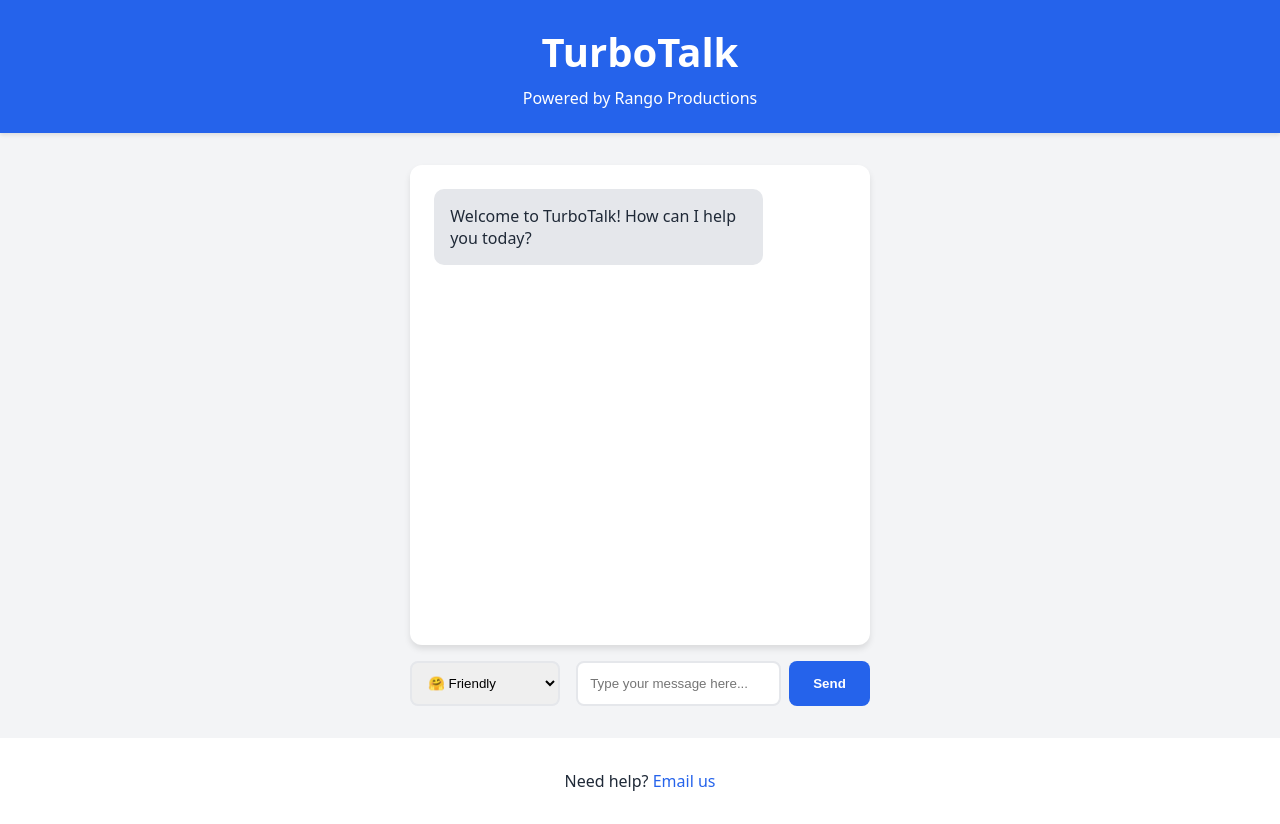
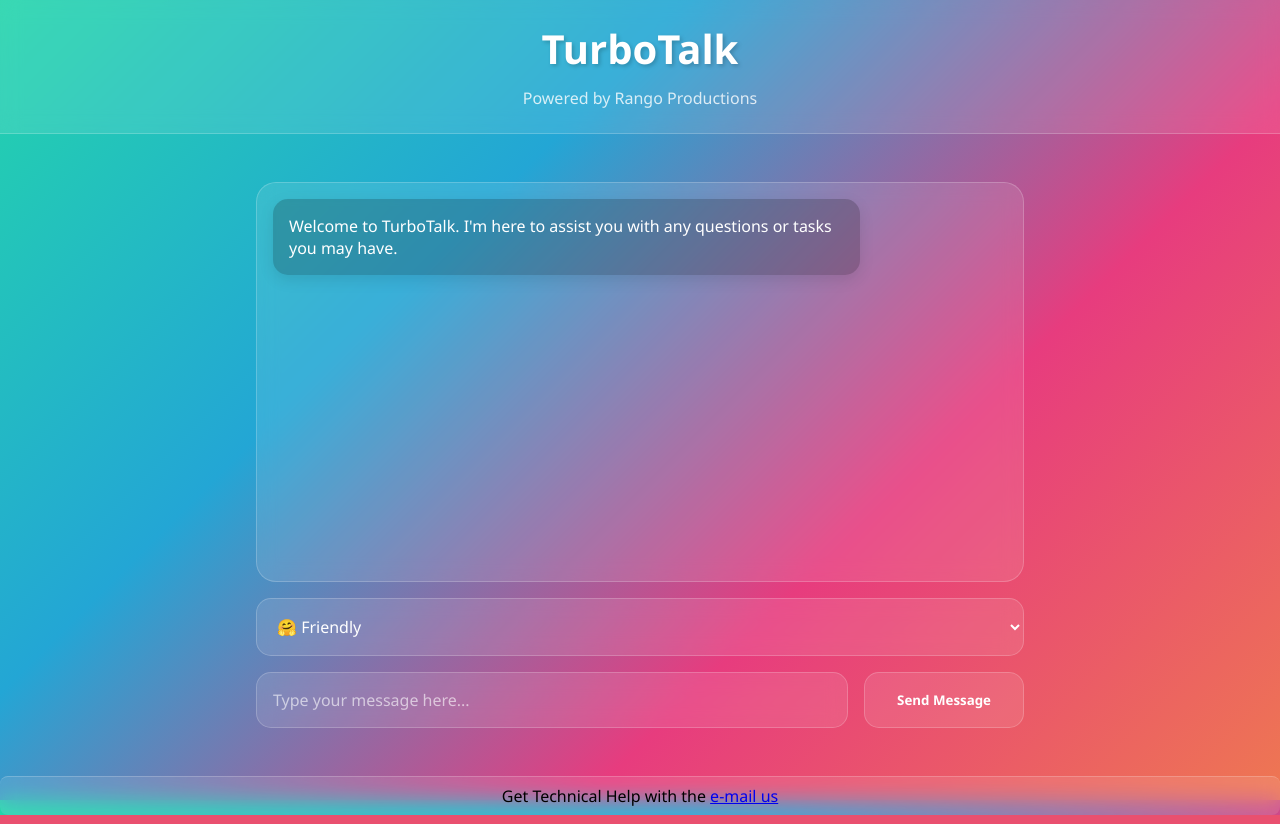
Before and after one commit to Rushi-Soni/TurboTalk_AI, a Flask app: page / in a window 1280 px wide. Run offline with Flask 3, Linux system fonts and the light colour scheme; data that the repository does not hold is empty.

Commit message:
Update ui.html

````diff
--- a/Webui_AI/templates/ui.html
+++ b/Webui_AI/templates/ui.html
@@ -6,186 +6,304 @@
     <title>TurboTalk</title>
     <script src="https://cdnjs.cloudflare.com/ajax/libs/jquery/3.6.0/jquery.min.js"></script>
     <style>
-        :root {
-            --primary: #2563eb;
-            --primary-dark: #1e40af;
-            --bg: #f3f4f6;
-            --text: #1f2937;
+        @keyframes gradient {
+            0% { background-position: 0% 50%; }
+            50% { background-position: 100% 50%; }
+            100% { background-position: 0% 50%; }
         }
 
-        * { margin: 0; padding: 0; box-sizing: border-box; }
+        @keyframes slideIn {
+            from { transform: translateY(20px); opacity: 0; }
+            to { transform: translateY(0); opacity: 1; }
+        }
+
+        @keyframes pulse {
+            0% { transform: scale(1); }
+            50% { transform: scale(1.05); }
+            100% { transform: scale(1); }
+        }
+
+        @keyframes typewriter {
+            from { width: 0; }
+            to { width: 100%; }
+        }
+
+        @keyframes float {
+            0% { transform: translateY(0px); }
+            50% { transform: translateY(-10px); }
+            100% { transform: translateY(0px); }
+        }
+
+        @keyframes glow {
+            0% { box-shadow: 0 0 5px rgba(26, 115, 232, 0.5); }
+            50% { box-shadow: 0 0 20px rgba(26, 115, 232, 0.8); }
+            100% { box-shadow: 0 0 5px rgba(26, 115, 232, 0.5); }
+        }
+
+        * {
+            margin: 0;
+            padding: 0;
+            box-sizing: border-box;
+            font-family: 'Segoe UI', Tahoma, Geneva, Verdana, sans-serif;
+        }
 
         body {
-            font-family: system-ui, -apple-system, sans-serif;
-            background: var(--bg);
-            color: var(--text);
-            min-height: 100vh;
+            background: linear-gradient(-45deg, #ee7752, #e73c7e, #23a6d5, #23d5ab);
+            background-size: 400% 400%;
+            background-attachment: fixed;
+            animation: gradient 15s ease infinite;
+            height: 100vh;
             display: flex;
             flex-direction: column;
         }
 
         .header {
-            background: var(--primary);
-            color: white;
+            background: rgba(255, 255, 255, 0.1);
+            backdrop-filter: blur(10px);
             padding: 1.5rem;
             text-align: center;
-            box-shadow: 0 2px 4px rgba(0,0,0,0.1);
+            border-bottom: 1px solid rgba(255, 255, 255, 0.2);
         }
 
-        .header h1 { font-size: 2.5rem; margin-bottom: 0.5rem; }
+        .header h1 {
+            color: white;
+            font-size: 2.5rem;
+            margin-bottom: 0.5rem;
+            text-shadow: 2px 2px 4px rgba(0,0,0,0.2);
+            animation: float 3s ease-in-out infinite;
+        }
+
+        .header p {
+            color: rgba(255, 255, 255, 0.8);
+            animation: slideIn 1s ease-out;
+        }
 
         .chat-container {
-            max-width: 1000px;
+            flex: 1;
+            max-width: 800px;
             margin: 2rem auto;
-            padding: 0 1rem;
-            flex: 1;
+            padding: 1rem;
+            width: 95%;
+            display: flex;
+            flex-direction: column;
+            animation: slideIn 0.5s ease-out;
         }
 
         .chat-box {
-            background: white;
-            border-radius: 12px;
-            height: 60vh;
-            padding: 1.5rem;
-            box-shadow: 0 4px 6px rgba(0,0,0,0.1);
+            flex: 1;
+            background: rgba(255, 255, 255, 0.1);
+            backdrop-filter: blur(10px);
+            border-radius: 20px;
+            padding: 1rem;
+            margin-bottom: 1rem;
             overflow-y: auto;
-            margin-bottom: 1rem;
+            min-height: 400px;
+            border: 1px solid rgba(255, 255, 255, 0.2);
+            transition: all 0.3s ease;
+        }
+
+        .chat-box:hover {
+            transform: translateY(-5px);
+            box-shadow: 0 10px 20px rgba(0,0,0,0.2);
+        }
+
+        .note {
+            background-color: rgba(255, 255, 0, 0.2);
+            padding: 2px 5px;
+            border-radius: 3px;
+            font-weight: bold;
+        }
+
+        .quote {
+            color: #4CAF50;
+            font-style: italic;
+        }
+
+        .single-quote {
+            color: #2196F3;
+            font-style: italic;
+        }
+
+        code {
+            background-color: rgba(0, 0, 0, 0.3);
+            padding: 2px 5px;
+            border-radius: 3px;
+            font-family: 'Courier New', monospace;
+            white-space: pre-wrap;
         }
 
         .message {
+            white-space: pre-wrap;
+            margin-bottom: 1rem;
             padding: 1rem;
-            border-radius: 10px;
-            margin-bottom: 1rem;
+            border-radius: 15px;
             max-width: 80%;
-            animation: fadeIn 0.3s;
-            word-wrap: break-word;
+            animation: slideIn 0.5s ease-out;
+            transition: all 0.3s ease;
+        }
+
+        .message:hover {
+            transform: scale(1.02);
         }
 
         .user-message {
-            background: var(--primary);
+            background: rgba(255, 255, 255, 0.2);
+            margin-left: auto;
             color: white;
-            margin-left: auto;
+            box-shadow: 0 5px 15px rgba(0,0,0,0.1);
         }
 
-        .bot-message { background: #e5e7eb; }
+        .bot-message {
+            background: rgba(0, 0, 0, 0.2);
+            margin-right: auto;
+            color: white;
+            box-shadow: 0 5px 15px rgba(0,0,0,0.1);
+        }
 
-        .error-message {
-            background: #fee2e2;
-            color: #991b1b;
-            border-left: 4px solid #dc2626;
+        .input-container {
+            display: flex;
+            gap: 1rem;
+            flex-direction: column;
+            animation: slideIn 0.5s ease-out;
+        }
+
+        .behavior-select {
+            padding: 1rem;
+            border: none;
+            border-radius: 15px;
+            font-size: 1rem;
+            background: rgba(255, 255, 255, 0.1);
+            backdrop-filter: blur(10px);
+            color: white;
+            transition: all 0.3s ease;
+            cursor: pointer;
+            border: 1px solid rgba(255, 255, 255, 0.2);
+        }
+
+        .behavior-select:hover {
+            background: rgba(255, 255, 255, 0.2);
+            transform: translateY(-2px);
+        }
+
+        .behavior-select option {
+            background: #2c3e50;
+            color: white;
+        }
+
+        .message-input-group {
+            display: flex;
+            gap: 1rem;
+        }
+
+        input[type="text"] {
+            flex: 1;
+            padding: 1rem;
+            border: none;
+            border-radius: 15px;
+            font-size: 1rem;
+            background: rgba(255, 255, 255, 0.1);
+            backdrop-filter: blur(10px);
+            color: white;
+            transition: all 0.3s ease;
+            border: 1px solid rgba(255, 255, 255, 0.2);
+        }
+
+        input[type="text"]::placeholder {
+            color: rgba(255, 255, 255, 0.6);
+        }
+
+        input[type="text"]:focus {
+            outline: none;
+            background: rgba(255, 255, 255, 0.2);
+            transform: translateY(-2px);
+            animation: glow 2s infinite;
+        }
+
+        button {
+            padding: 1rem 2rem;
+            background: rgba(255, 255, 255, 0.1);
+            color: white;
+            border: none;
+            border-radius: 15px;
+            cursor: pointer;
+            transition: all 0.3s ease;
+            border: 1px solid rgba(255, 255, 255, 0.2);
+            font-weight: bold;
+        }
+
+        button:hover:not(:disabled) {
+            background: rgba(255, 255, 255, 0.2);
+            transform: translateY(-2px);
+            animation: pulse 2s infinite;
+        }
+
+        button:disabled {
+            background: rgba(255, 255, 255, 0.05);
+            cursor: not-allowed;
+        }
+
+        ::-webkit-scrollbar {
+            width: 10px;
+        }
+
+        ::-webkit-scrollbar-track {
+            background: rgba(255, 255, 255, 0.1);
+            border-radius: 5px;
+        }
+
+        ::-webkit-scrollbar-thumb {
+            background: rgba(255, 255, 255, 0.2);
+            border-radius: 5px;
+            transition: all 0.3s ease;
+        }
+
+        ::-webkit-scrollbar-thumb:hover {
+            background: rgba(255, 255, 255, 0.3);
         }
 
         .typing-indicator {
             display: none;
             padding: 1rem;
-            color: #6b7280;
-            font-style: italic;
+            background: rgba(255, 255, 255, 0.1);
+            border-radius: 15px;
+            color: white;
+            margin-bottom: 1rem;
+            animation: pulse 1s infinite;
         }
 
-        .input-container {
-            display: flex;
-            gap: 1rem;
-            margin-top: 1rem;
+        .typing-indicator span {
+            display: inline-block;
+            margin: 0 2px;
+            animation: bounce 0.6s infinite;
         }
 
-        .behavior-select {
-            padding: 0.75rem;
-            border: 2px solid #e5e7eb;
-            border-radius: 8px;
-            min-width: 150px;
-            cursor: pointer;
-            transition: all 0.3s;
+        @keyframes bounce {
+            0%, 100% { transform: translateY(0); }
+            50% { transform: translateY(-5px); }
+        }
+            footer {
+            background-color: rgba(255, 255, 255, 0.1); /* Matches existing styles*/
+            backdrop-filter: blur(10px);
+            text-align: center;
+            border-top: 1px solid rgba(255, 255, 255, 0.2);
+            color: var(--text-dark); /* Ensures text is readable */
+            animation: slideIn 0.5s ease-out;/* Add animation if desired */
+            text-decoration: none;
+            font-weight: 500;
+            padding: 0.5rem 1rem;
+            border-radius: 0.5rem;
+            transition: var(--transition);
+            position: relative;
         }
 
-        .message-input-group { flex: 1; display: flex; gap: 0.5rem; }
-
-        #messageInput {
-            flex: 1;
-            padding: 0.75rem;
-            border: 2px solid #e5e7eb;
-            border-radius: 8px;
-            transition: border-color 0.3s;
-        }
-
-        #messageInput:focus {
-            outline: none;
-            border-color: var(--primary);
-            box-shadow: 0 0 0 3px rgba(37,99,235,0.1);
-        }
-
-        #sendButton {
-            padding: 0.75rem 1.5rem;
-            background: var(--primary);
-            color: white;
-            border: none;
-            border-radius: 8px;
-            cursor: pointer;
-            transition: all 0.3s;
-            font-weight: 600;
-        }
-
-        #sendButton:hover {
-            background: var(--primary-dark);
-            transform: translateY(-1px);
-        }
-
-        #sendButton:disabled {
-            background: #9ca3af;
-            cursor: not-allowed;
-            transform: none;
-        }
-
-        .retry-button {
-            background: #dc2626;
-            color: white;
-            border: none;
-            padding: 0.5rem 1rem;
-            border-radius: 4px;
-            cursor: pointer;
-            margin-top: 0.5rem;
-        }
-
-        .connection-status {
-            position: fixed;
-            top: 1rem;
-            right: 1rem;
-            padding: 0.5rem 1rem;
-            border-radius: 4px;
-            display: none;
-            z-index: 1000;
-        }
-
-        .connection-status.online {
-            background: #dcfce7;
-            color: #166534;
-        }
-
-        .connection-status.offline {
-            background: #fee2e2;
-            color: #991b1b;
-        }
-
-        footer {
-            text-align: center;
-            padding: 2rem;
-            background: white;
-            margin-top: auto;
-        }
-
-        footer a {
-            color: var(--primary);
-            text-decoration: none;
-        }
-
-        @keyframes fadeIn {
-            from { opacity: 0; transform: translateY(10px); }
-            to { opacity: 1; transform: translateY(0); }
-        }
-
-        @media (max-width: 768px) {
-            .input-container { flex-direction: column; }
-            .message { max-width: 90%; }
-            .header h1 { font-size: 2rem; }
-            .behavior-select { width: 100%; }
+      .code-output {
+            background-color: rgba(0, 0, 0, 0.3);
+            padding: 10px;
+            border-radius: 5px;
+            font-family: 'Courier New', monospace;
+            white-space: pre-wrap;
+            word-wrap: break-word;
+            color: #e0e0e0;
         }
     </style>
 </head>
@@ -196,14 +314,14 @@
     </div>
 
     <div class="chat-container">
-        <div id="chatBox" class="chat-box">
-            <div id="typingIndicator" class="typing-indicator">
-                TurboTalk is thinking...
+        <div class="chat-box" id="chatBox">
+            <div class="typing-indicator" id="typingIndicator">
+                TurboTalk is processing<span>.</span><span>.</span><span>.</span>
             </div>
         </div>
 
         <div class="input-container">
-            <select id="behaviorSelect" class="behavior-select">
+            <select class="behavior-select" id="behaviorSelect">
                 <option value="friendly">🤗 Friendly</option>
                 <option value="professional">👔 Professional</option>
                 <option value="casual">😊 Casual</option>
@@ -216,93 +334,71 @@
 
             <div class="message-input-group">
                 <input type="text" id="messageInput" placeholder="Type your message here..." />
-                <button id="sendButton">Send</button>
+                <button id="sendButton">Send Message</button>
             </div>
         </div>
     </div>
-
-    <div id="connectionStatus" class="connection-status"></div>
-
     <footer>
-        <p>Need help? <a href="mailto:rushisoni1209@gmail.com">Email us</a></p>
+        <p>Get Technical Help with the <a href="mailto:rushisoni1209@gmail.com">e-mail us</a></p>
     </footer>
 
     <script>
-        $(document).ready(function() {
-            let isConnected = true;
-            let retryCount = 0;
-            const maxRetries = 3;
+    $(document).ready(function () {
+        const chatBox = $('#chatBox');
+        const messageInput = $('#messageInput');
+        const behaviorSelect = $('#behaviorSelect');
+        const sendButton = $('#sendButton');
+        const typingIndicator = $('#typingIndicator');
 
-            function updateConnectionStatus(online) {
-                isConnected = online;
-                $('#connectionStatus')
-                    .text(online ? 'Connected' : 'Connection Lost')
-                    .removeClass(online ? 'offline' : 'online')
-                    .addClass(online ? 'online' : 'offline')
-                    .fadeIn()
-                    .delay(3000)
-                    .fadeOut();
+        setTimeout(() => {
+            addMessage("Welcome to TurboTalk. I'm here to assist you with any questions or tasks you may have.", false);
+        }, 1000);
+
+        function addMessage(message, isUser) {
+            const messageDiv = $('<div>')
+                .addClass('message')
+                .addClass(isUser ? 'user-message' : 'bot-message')
+                .css('opacity', '0');
+
+            if (isUser) {
+                messageDiv.text(message);
+            } else {
+                if (message.startsWith('```') && message.endsWith('```')) {
+                    const codeContent = message.replace(/```/g, '').trim();
+                    const codeDiv = $('<div>')
+                        .addClass('code-output')
+                        .text(codeContent);
+                    messageDiv.append(codeDiv);
+                } else if (message.includes('&lt;') && message.includes('&gt;')) {
+                    const escapedContent = message
+                        .replace(/&lt;/g, '<')
+                        .replace(/&gt;/g, '>')
+                        .replace(/&amp;/g, '&');
+
+                    const codeDiv = $('<div>')
+                        .addClass('code-output')
+                        .text(escapedContent);
+                    messageDiv.append(codeDiv);
+                } else {
+                    messageDiv.html(message);
+                }
             }
 
-            function addMessage(message, isUser, isError = false) {
-                const messageDiv = $('<div>')
-                    .addClass(`message ${isUser ? 'user-message' : isError ? 'error-message' : 'bot-message'}`);
-
-                if (isError) {
-                    messageDiv.append(
-                        $('<div>').text(message),
-                        $('<button>')
-                            .addClass('retry-button')
-                            .text('Retry Connection')
-                            .click(() => {
-                                if (retryCount < maxRetries) {
-                                    retryCount++;
-                                    checkConnection();
-                                } else {
-                                    addMessage('Maximum retry attempts reached. Please refresh the page.', false, true);
-                                }
-                            })
-                    );
-                } else {
-                    messageDiv.text(message);
-                }
-
-                $('#typingIndicator').before(messageDiv);
-                $('#chatBox').scrollTop($('#chatBox')[0].scrollHeight);
-            }
-
-            function checkConnection() {
-                $.ajax({
-                    url: '/chat',
-                    method: 'POST',
-                    contentType: 'application/json',
-                    data: JSON.stringify({ message: 'ping', behaviour: 'system' }),
-                    timeout: 5000,
-                    success: () => {
-                        if (!isConnected) {
-                            updateConnectionStatus(true);
-                            retryCount = 0;
-                        }
-                    },
-                    error: () => {
-                        if (isConnected) updateConnectionStatus(false);
-                    }
-                });
+            typingIndicator.before(messageDiv);
+            messageDiv.animate({ opacity: 1 }, 500);
+            chatBox.animate({ scrollTop: chatBox[0].scrollHeight }, 500);
         }
 
         function sendMessage() {
-                const message = $('#messageInput').val().trim();
-                if (!message) return;
+            const message = messageInput.val().trim();
+            const behavior = behaviorSelect.val();
 
-                if (!isConnected) {
-                    addMessage('Unable to send message: No connection to server', false, true);
-                    return;
-                }
+            if (message === '') return;
 
-                $('#messageInput').val('');
             addMessage(message, true);
-                $('#sendButton').prop('disabled', true);
-                $('#typingIndicator').show();
+            messageInput.val('');
+            sendButton.prop('disabled', true);
+            typingIndicator.show();
 
             $.ajax({
                 url: '/chat',
@@ -310,49 +406,90 @@
                 contentType: 'application/json',
                 data: JSON.stringify({
                     message: message,
-                        behaviour: $('#behaviorSelect').val()
+                    behaviour: behavior
                 }),
-                    timeout: 10000,
-                    success: function(response) {
-                        $('#typingIndicator').hide();
-                        if (response.error) {
-                            addMessage(response.error, false, true);
+                success: function (response) {
+                    typingIndicator.hide();
+                    if (response.response === "There was an issue connecting to the server. Please reload the page and enter your message again.") {
+                        addMessage(response.response, false);
                     } else {
+                        setTimeout(() => {
                             addMessage(response.response, false);
+                        }, 500);
                     }
                 },
-                    error: function(xhr, status) {
-                        $('#typingIndicator').hide();
-                        updateConnectionStatus(false);
-                        addMessage(
-                            status === 'timeout'
-                                ? 'Request timed out. Please try again.'
-                                : 'Connection error. Please check your internet connection.',
-                            false,
-                            true
-                        );
+                error: function (xhr, status, error) {
+                    typingIndicator.hide();
+                    if (xhr.status === 0) {
+                        addMessage("Connection error: Please check your internet connection and try again.", false);
+                    } else {
+                        addMessage("An error occurred. Please try again later.", false);
+                    }
                 },
-                    complete: function() {
-                        $('#sendButton').prop('disabled', false);
+                complete: function () {
+                    sendButton.prop('disabled', false);
                 }
             });
         }
 
-            $('#sendButton').click(sendMessage);
-            $('#messageInput').keypress(function(e) {
-                if (e.which === 13 && !e.shiftKey) {
-                    e.preventDefault();
+        behaviorSelect.on('mouseover', function () {
+            $(this).css('transform', 'scale(1.02)');
+        }).on('mouseout', function () {
+            $(this).css('transform', 'scale(1)');
+        });
+
+        sendButton.click(sendMessage);
+
+        messageInput.keypress(function (e) {
+            if (e.which === 13) {
                 sendMessage();
             }
         });
 
-            // Initialize
-            checkConnection();
-            setInterval(checkConnection, 30000);
-            setTimeout(() => {
-                addMessage("Welcome to TurboTalk! How can I help you today?", false);
-            }, 1000);
+        sendButton.on('click', function (e) {
+            const button = $(this);
+            const ripple = $('<span></span>').css({
+                position: 'absolute',
+                background: 'rgba(255,255,255,0.7)',
+                borderRadius: '50%',
+                transform: 'scale(0)',
+                animation: 'ripple 0.6s linear',
+                left: e.clientX - button.offset().left,
+                top: e.clientY - button.offset().top
             });
+            button.append(ripple);
+            setTimeout(() => ripple.remove(), 600);
+        });
+    });
+
+    // Function to escape HTML to prevent rendering
+    function escapeHtml(unsafe) {
+        return unsafe
+            .replace(/&/g, "&amp;")
+            .replace(/</g, "&lt;")
+            .replace(/>/g, "&gt;")
+            .replace(/"/g, "&quot;")
+            .replace(/'/g, "&#039;");
+    }
+
+    // Additional style for code output
+    const codeStyle = `
+    <style>
+        .code-output {
+            background-color: rgba(0,0,0,0.3);
+            color: #e0e0e0;
+            font-family: 'Courier New', monospace;
+            padding: 10px;
+            border-radius: 5px;
+            white-space: pre-wrap;
+            word-wrap: break-word;
+            margin: 10px 0;
+        }
+    </style>
+    `;
+
+    // Append the code style to the head of the document
+    $('head').append(codeStyle);
 </script>
 </body>
 </html>
````
Lines whose indentation alone changed are shown as unchanged.
